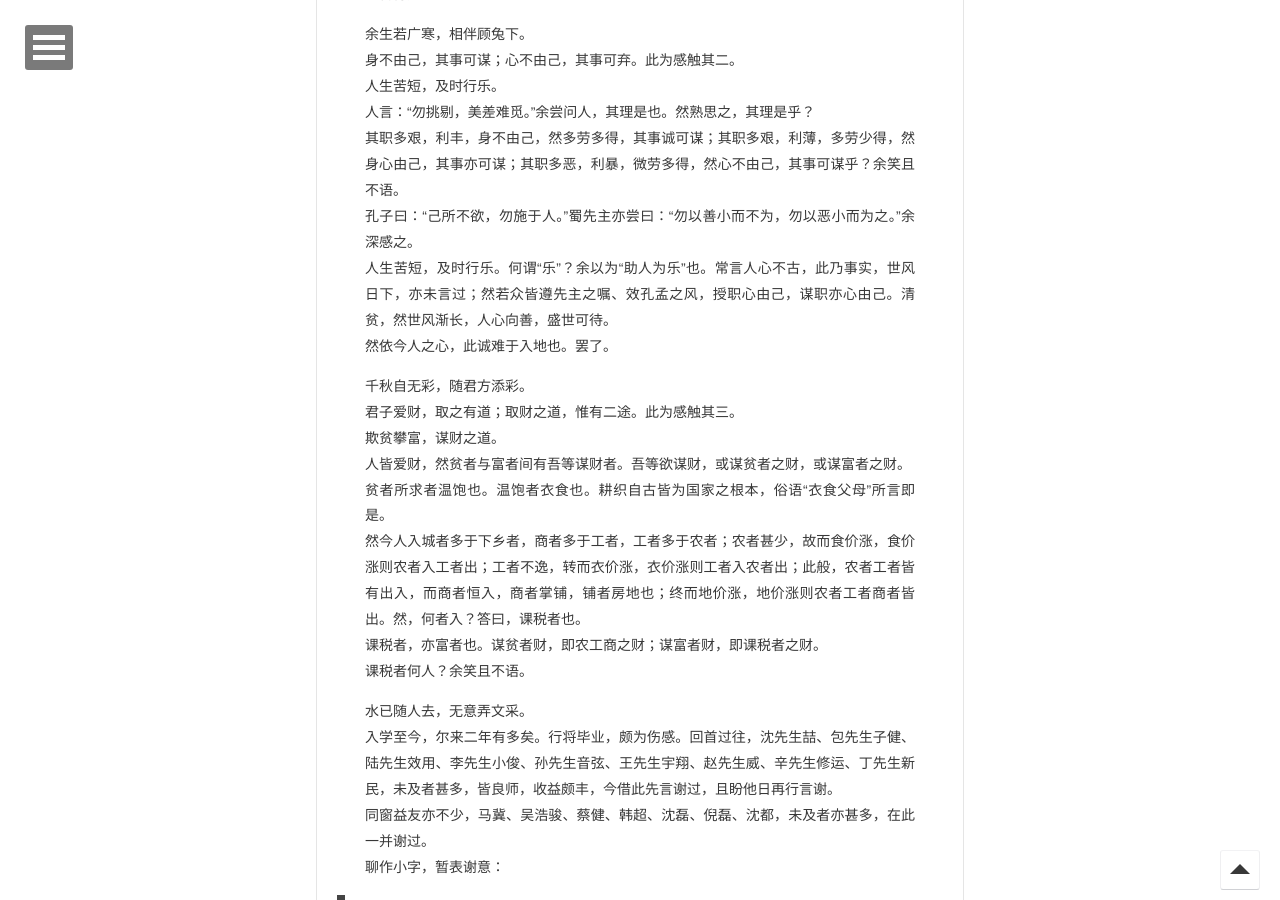
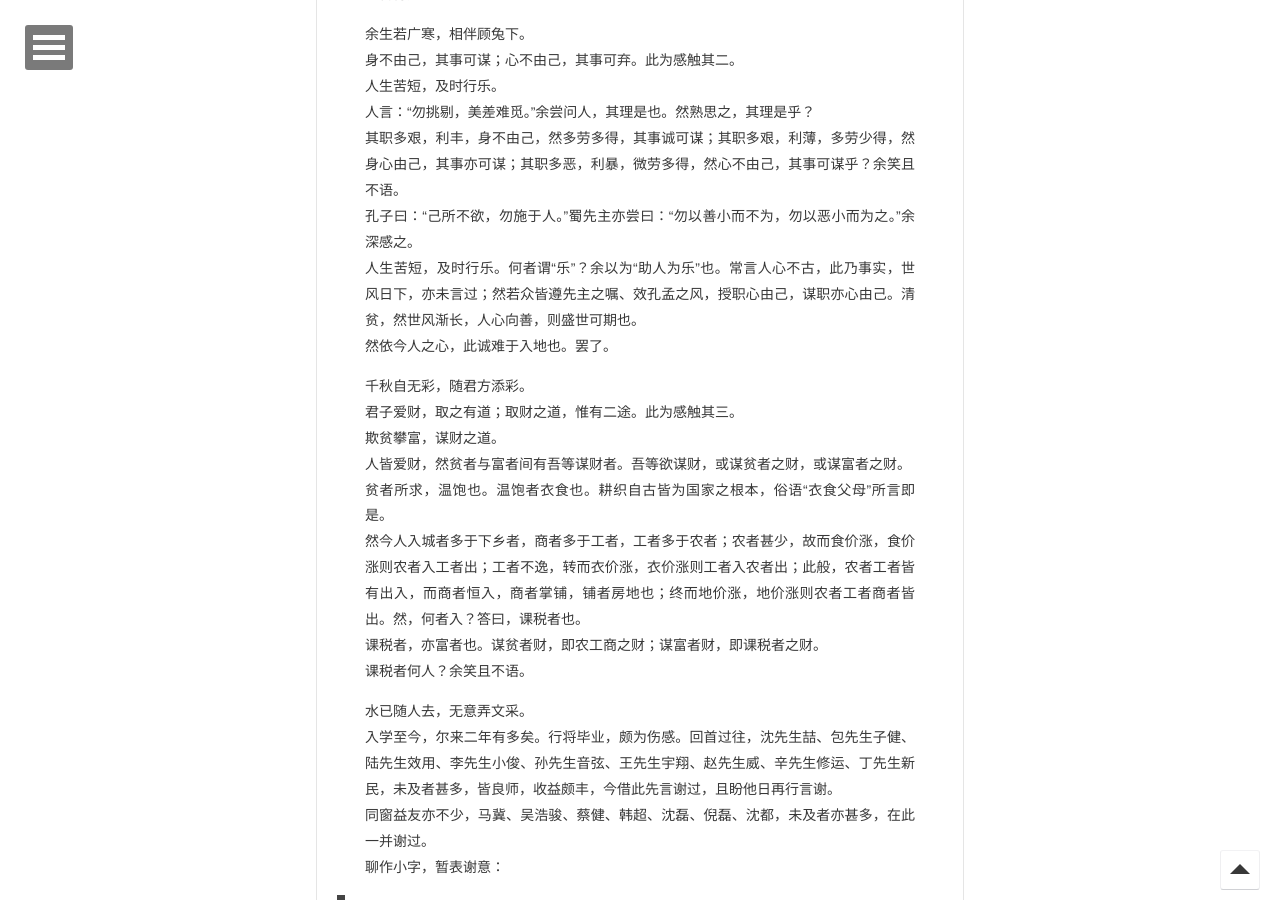
Before and after one commit to Shy07/shy07.github.com, a Jekyll site: the page built from _posts/2012-07-19-graduation-practice-report-41.md, in a window 1280 px wide and 900 px high, scrolled down 871 px. Built offline with Jekyll 4.4.1, drawn with Linux system fonts in a browser that asks for light colours.

Commit message:
update post

```diff
--- a/_posts/2012-07-19-graduation-practice-report-41.md
+++ b/_posts/2012-07-19-graduation-practice-report-41.md
@@ -28,14 +28,14 @@ tags: [文言, 工作, 学习]
 人言：“勿挑剔，美差难觅。”余尝问人，其理是也。然熟思之，其理是乎？
 其职多艰，利丰，身不由己，然多劳多得，其事诚可谋；其职多艰，利薄，多劳少得，然身心由己，其事亦可谋；其职多恶，利暴，微劳多得，然心不由己，其事可谋乎？余笑且不语。
 孔子曰：“己所不欲，勿施于人。”蜀先主亦尝曰：“勿以善小而不为，勿以恶小而为之。”余深感之。
-人生苦短，及时行乐。何谓“乐”？余以为“助人为乐”也。常言人心不古，此乃事实，世风日下，亦未言过；然若众皆遵先主之嘱、效孔孟之风，授职心由己，谋职亦心由己。清贫，然世风渐长，人心向善，盛世可待。
+人生苦短，及时行乐。何者谓“乐”？余以为“助人为乐”也。常言人心不古，此乃事实，世风日下，亦未言过；然若众皆遵先主之嘱、效孔孟之风，授职心由己，谋职亦心由己。清贫，然世风渐长，人心向善，则盛世可期也。
 然依今人之心，此诚难于入地也。罢了。
 
 千秋自无彩，随君方添彩。
 君子爱财，取之有道；取财之道，惟有二途。此为感触其三。
 欺贫攀富，谋财之道。
 人皆爱财，然贫者与富者间有吾等谋财者。吾等欲谋财，或谋贫者之财，或谋富者之财。
-贫者所求者温饱也。温饱者衣食也。耕织自古皆为国家之根本，俗语“衣食父母”所言即是。
+贫者所求，温饱也。温饱者衣食也。耕织自古皆为国家之根本，俗语“衣食父母”所言即是。
 然今人入城者多于下乡者，商者多于工者，工者多于农者；农者甚少，故而食价涨，食价涨则农者入工者出；工者不逸，转而衣价涨，衣价涨则工者入农者出；此般，农者工者皆有出入，而商者恒入，商者掌铺，铺者房地也；终而地价涨，地价涨则农者工者商者皆出。然，何者入？答曰，课税者也。
 课税者，亦富者也。谋贫者财，即农工商之财；谋富者财，即课税者之财。
 课税者何人？余笑且不语。
```
